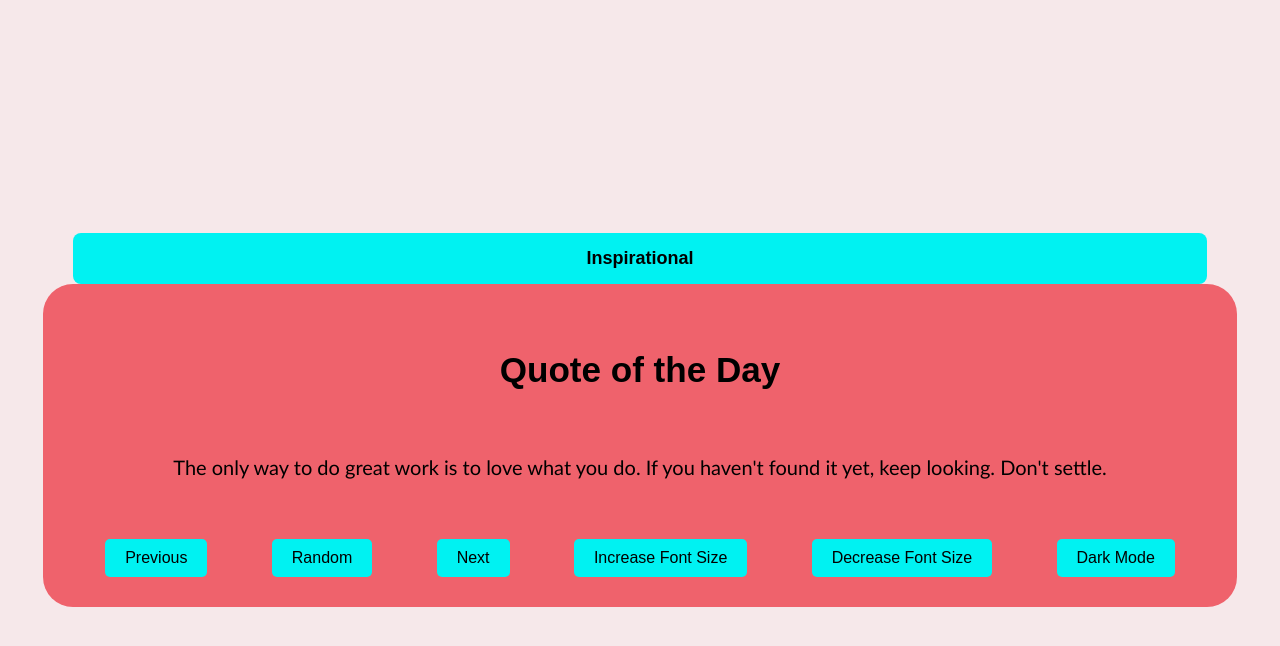
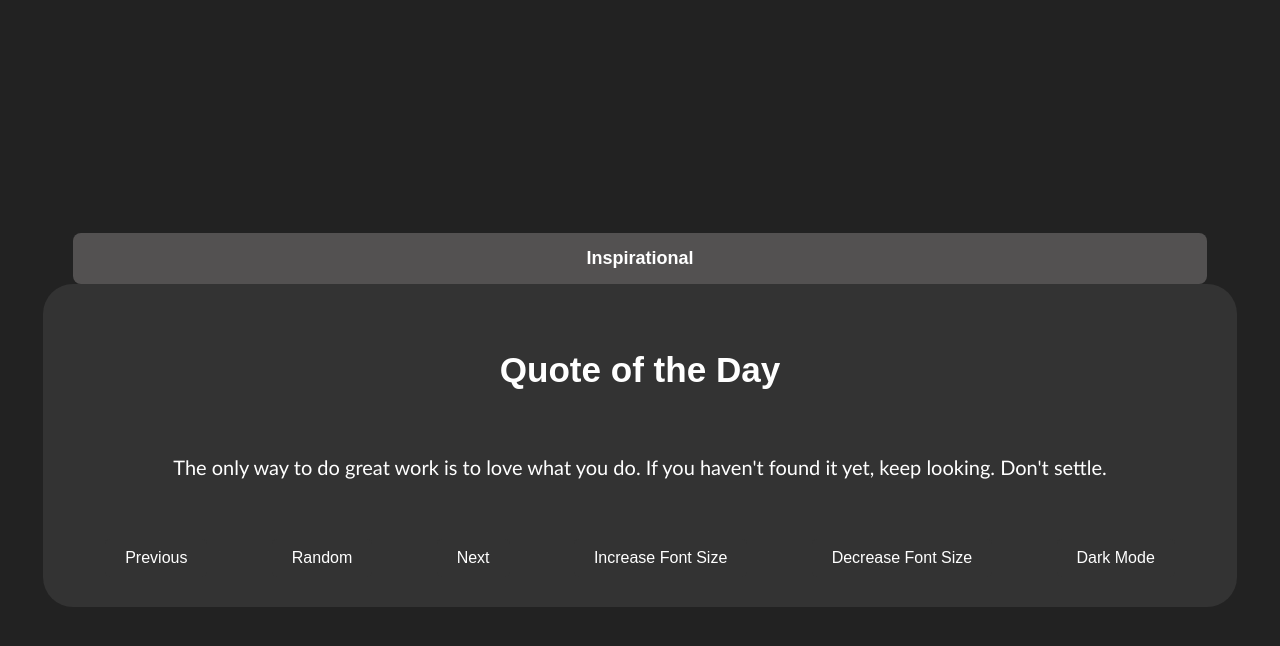
Before and after one commit to prajwho/quoteGenerator, a plain HTML site: page index.html in a window 1280 px wide. Both pictures are taken after a click on the button "Dark Mode". Drawn offline with Linux system fonts and the light colour scheme.

Commit message:
dark mode functionality added

```diff
--- a/index.js
+++ b/index.js
@@ -98,3 +98,10 @@ document.getElementById("decrease").addEventListener("click", function() {
         document.getElementById("quote").style.fontSize = newFontSize + "px";
     }
   });
+
+//dark mode
+
+function darkMode() {
+    let element = document.body;
+    element.classList.toggle("dark-mode");
+  }
--- a/style.css
+++ b/style.css
@@ -105,3 +105,40 @@ body {
     margin: 0 auto;
     text-align: center;
   }
+
+/* Dark mode */
+.dark-mode {
+    background-color: #222;
+    color: #fff;
+}
+
+.dark-mode .card {
+    background-color: #333;
+}
+
+.dark-mode .card-footer button {
+    background-color: #333;
+    color: #fff;
+}
+
+.dark-mode .card-footer button {
+    background-color: #333;
+    color: #fff;
+}
+
+.dark-mode .select-btn{
+    background-color: #535151;
+    color: #fff;
+}
+
+.dark-mode .category-options {
+    background-color: #333;
+}
+
+.dark-mode .option {
+    background-color: #444;
+}
+
+.dark-mode #quote {
+    color: #fff;
+}
```
